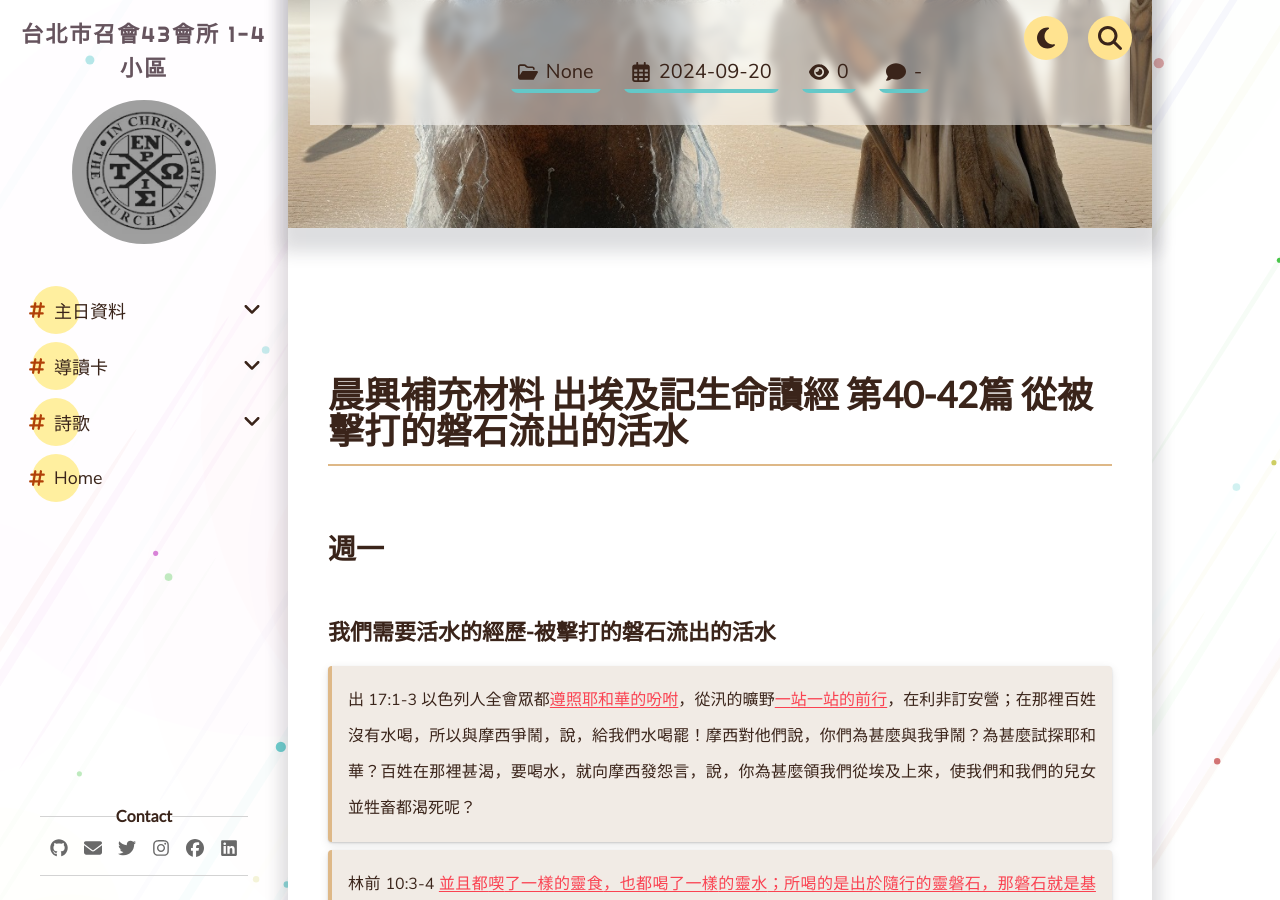
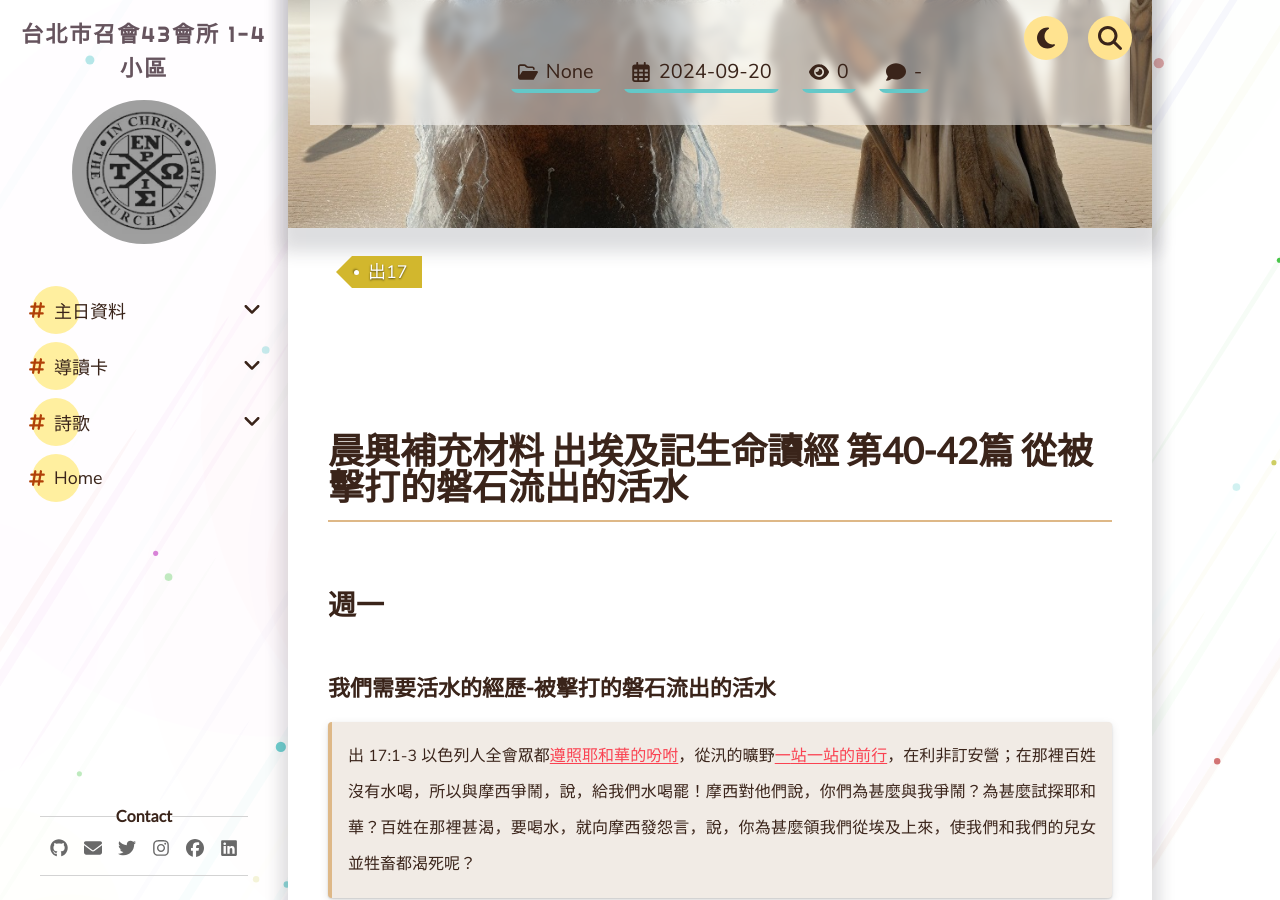
Before and after one commit to cit-hall-43/cit-hall-43.github.io, a Jekyll site: the page built from _pages/導讀卡/第39週導讀卡.md, in a window 1280 px wide and 900 px high, scrolled down 379 px. Built offline with Jekyll 4.4.1, drawn with Linux system fonts in a browser that asks for light colours; comment, search, counter and statistics services are not loaded.

Commit message:
add a tag

```diff
--- a/_pages/導讀卡/第39週導讀卡.md
+++ b/_pages/導讀卡/第39週導讀卡.md
@@ -3,6 +3,7 @@ title: "2024第39週導讀卡"
 date: "2024-09-20"
 thumbnail: "/assets/img/thumbnail/Exodus-17-1.jpg"
 tags:
+    - 出17
 bookmark: true
 ---
 
```
